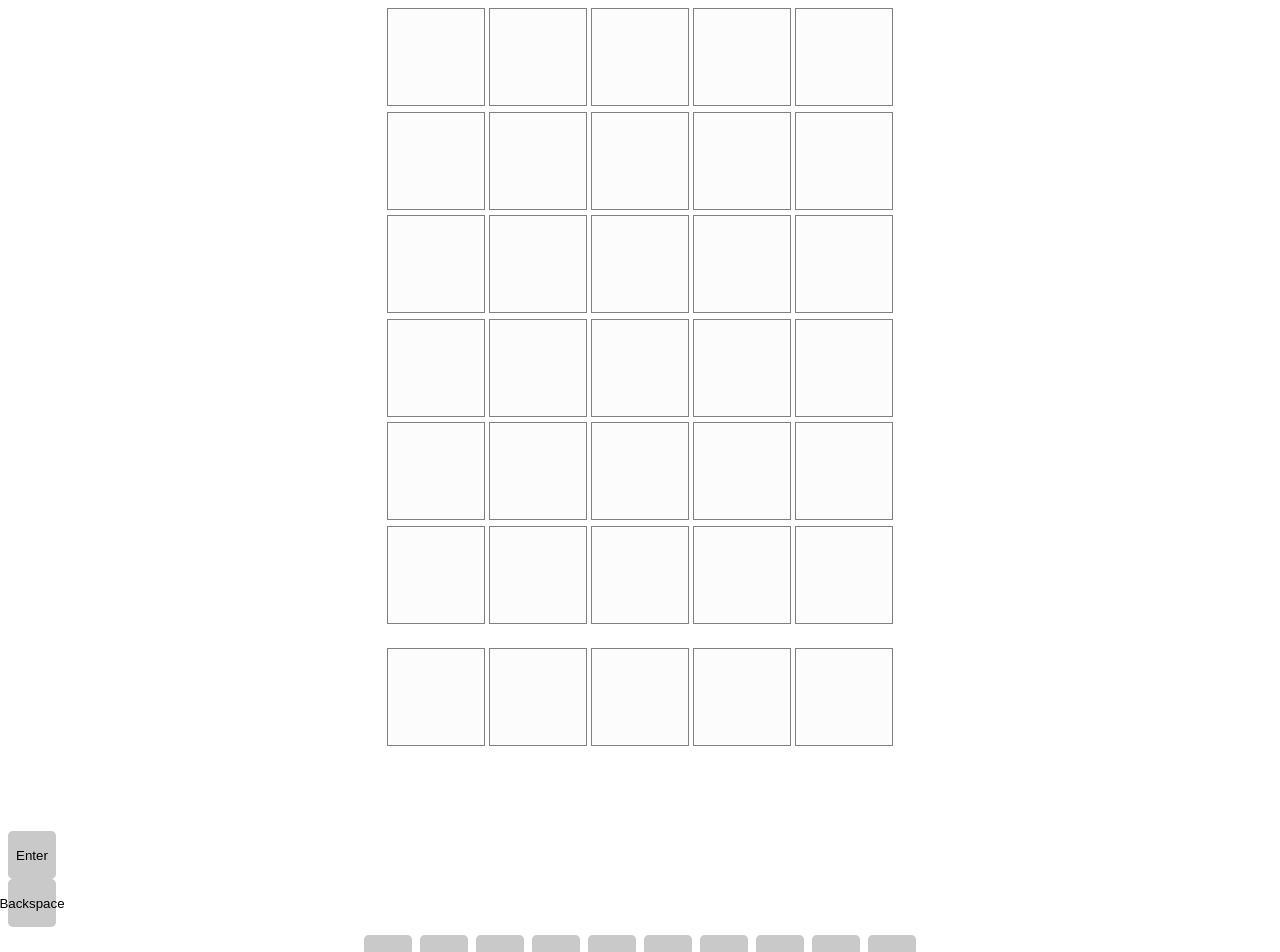
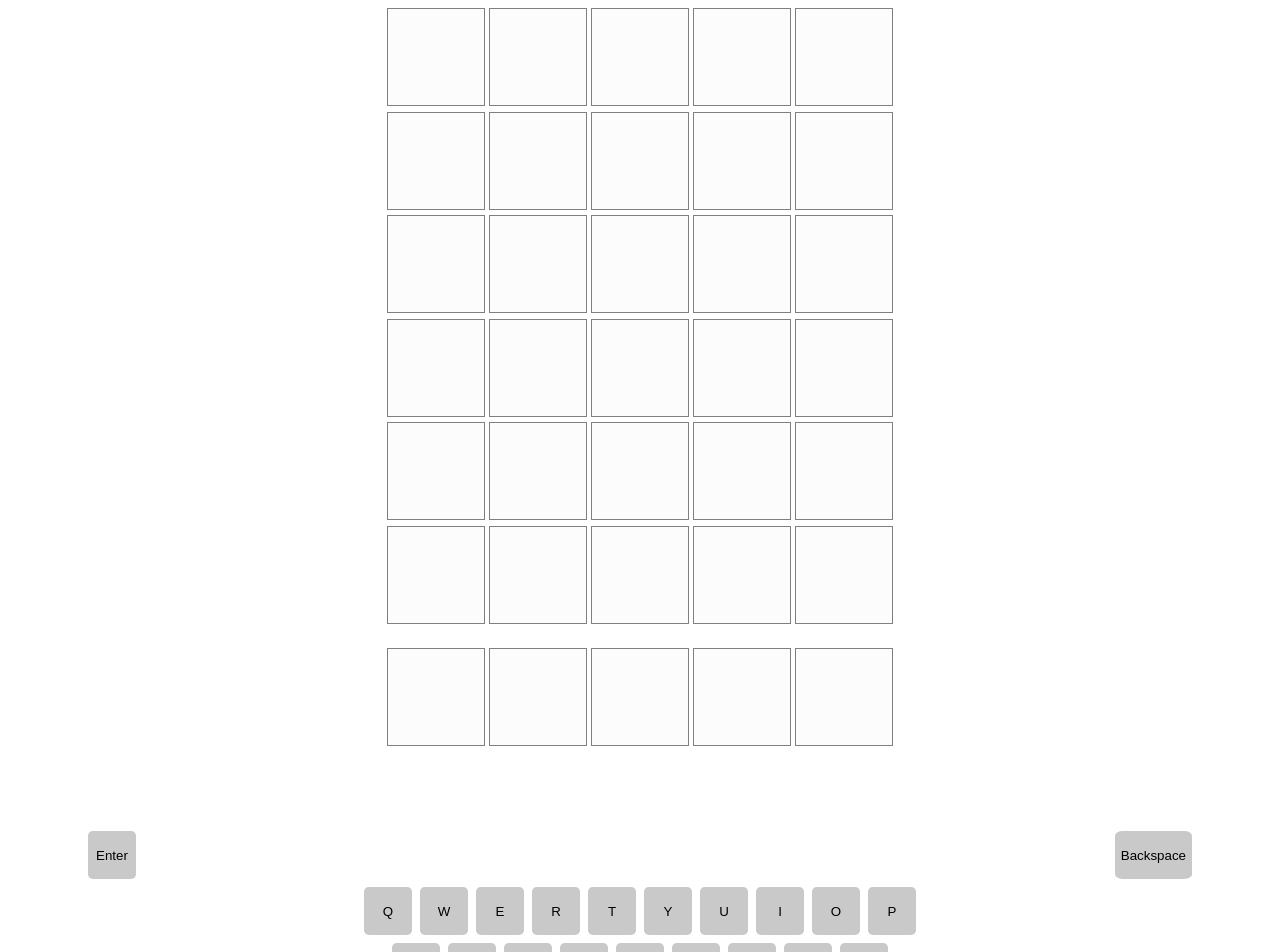
Before and after one commit to Littlewoko/vite-test-driven-development, a Vue app: page / in a window 1280 px wide. Shown: the top 952 px of the page. Built offline with nearby package versions, Linux system fonts and the light colour scheme.

Commit message:
user indication of used letters

```diff
--- a/src/components/WordleGuessInput.vue
+++ b/src/components/WordleGuessInput.vue
@@ -100,7 +100,7 @@ const handleLetterClicked = (letter: string) => {
   />
 
   <div class="on-screen-keyboard">
-    <div>
+    <div class="action-row">
       <WordleLetterDisplay letter="+" :used="false" :action="onSubmit"/>
       <WordleLetterDisplay letter="-" :used="false" :action="handleLetterClicked"/>
     </div>
@@ -147,6 +147,13 @@ const handleLetterClicked = (letter: string) => {
   gap: .5rem;
 }
 
+.action-row {
+  display: flex;
+  justify-content: space-between;
+  padding-left: 5rem;
+  padding-right: 5rem;
+}
+
 .keyboard-line {
   display: flex;
   flex-wrap: nowrap;
--- a/src/components/WordleLetterDisplay.vue
+++ b/src/components/WordleLetterDisplay.vue
@@ -49,8 +49,8 @@ const handleClick = (e: Event) => {
 button {
   background-color: #c9c9c9;
   border: none;
-  width: 3rem;
-  height: 3rem;
+  min-width: 3rem;
+  min-height: 3rem;
   border-radius: 10%;
   transition: 50ms all;
   display: flex;
@@ -64,4 +64,8 @@ button:active {
   background-color: black;
   color: white;
 }
+
+button[data-used=true] {
+  background-color: #868685;
+}
 </style>
```
